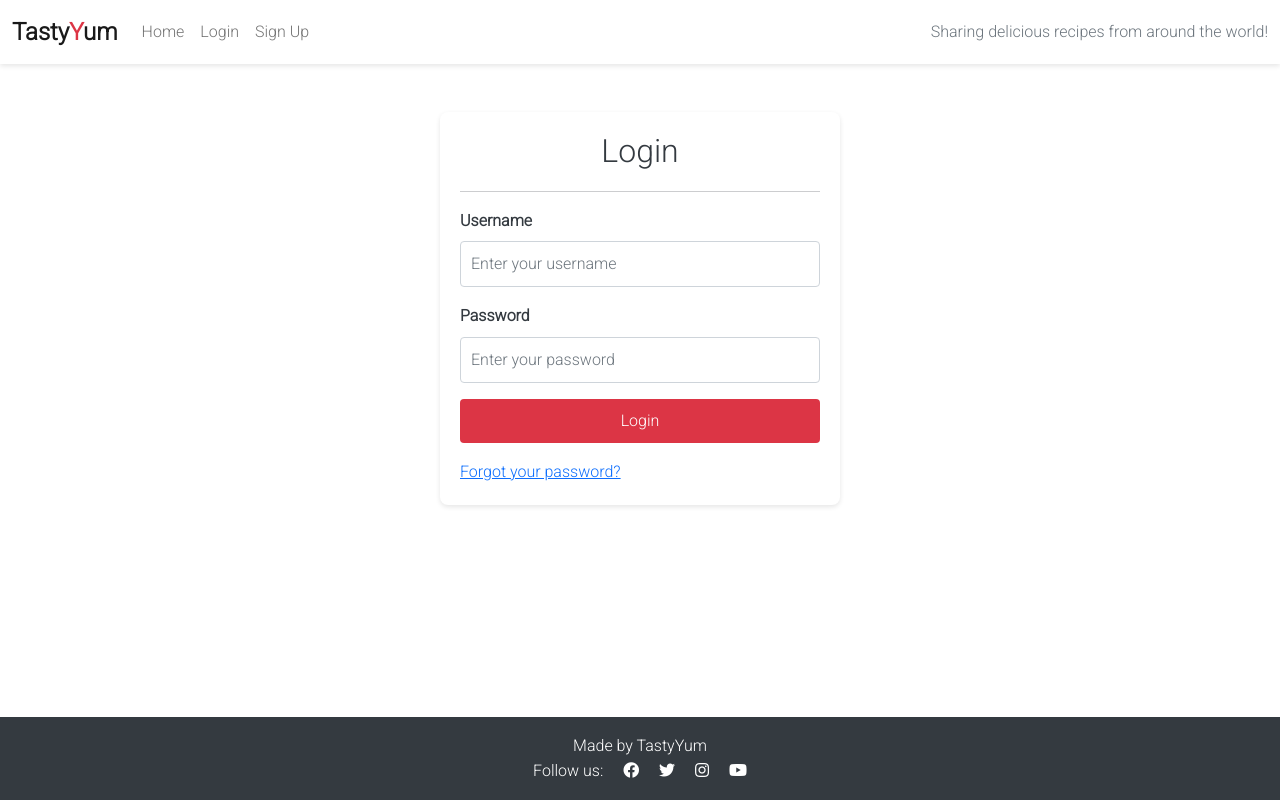
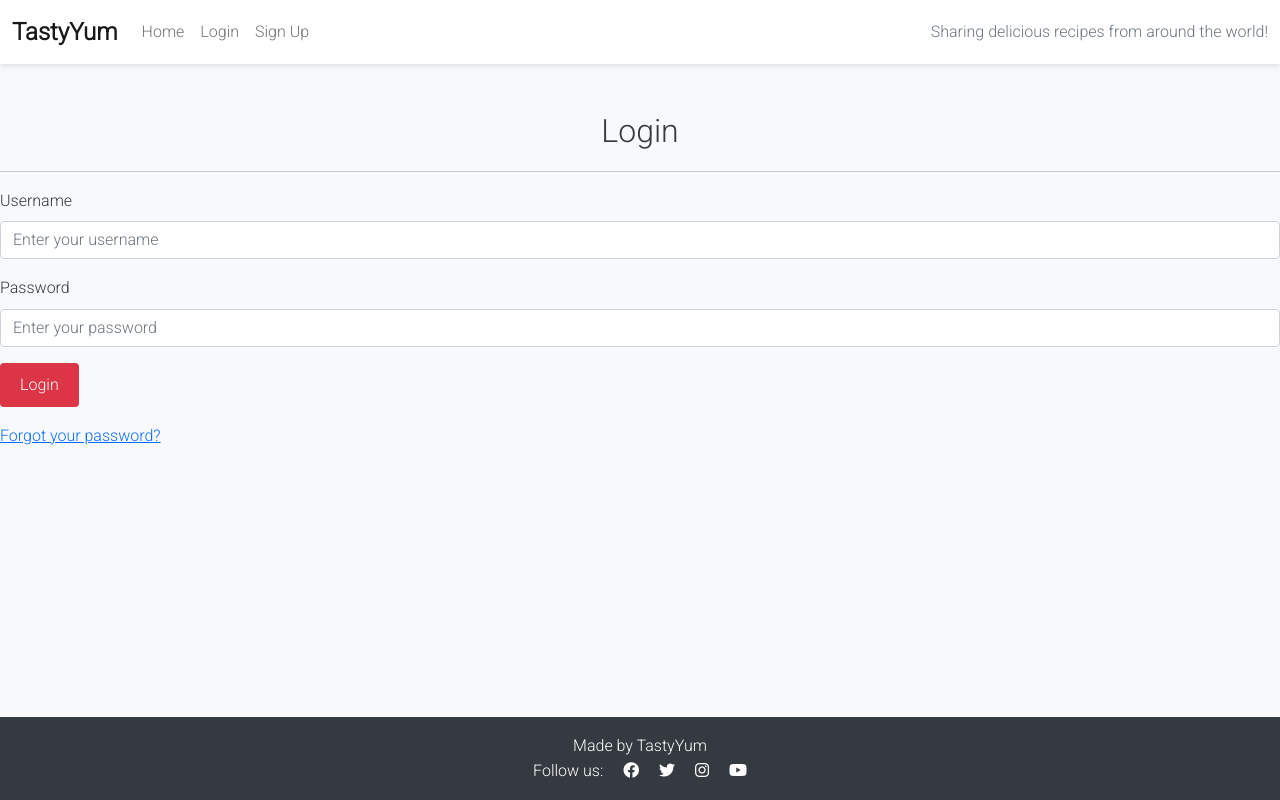
Before and after one commit to Taiwoogbonyomi/Food_Blog, a Django app: page /login/ in a window 1280 px wide. Run offline with Django 4.2, Linux system fonts and the light colour scheme; parts of the project's set-up code (start-up, migrations or seed data) failed here and were passed over.

Commit message:
Updated styling for app

```diff
--- a/foodblog/templates/foodblog/recipe_detail.html
+++ b/foodblog/templates/foodblog/recipe_detail.html
@@ -87,7 +87,7 @@
             <form action="{% url 'add_comment' recipe.pk %}" method="POST">
                 {% csrf_token %}
                 <div class="mb-3">
-                    <textarea name="content" class="form-control" rows="3" placeholder="Write your comment here..." required></textarea>
+                    <textarea name="content" class="form-control" rows="2" placeholder="Write your comment here..." required></textarea>
                 </div>
                 <button type="submit" class="btn btn-primary">Submit Comment</button>
             </form>
--- a/static/css/styles.css
+++ b/static/css/styles.css
@@ -1,59 +1,147 @@
-body, h1, h2, h3, h4, h5, h6, p {
+/* ============================
+   Global Reset & Defaults
+============================ */
+* {
     margin: 0;
     padding: 0;
-    list-style: none;
+    box-sizing: border-box;
 }
 
-/* General Body Styles */
 body {
     font-family: 'Roboto', sans-serif;
     line-height: 1.6;
     background-color: #f8f9fa;
     color: #343a40;
+    display: flex;
+    flex-direction: column;
+    min-height: 100vh;
 }
 
-/* Main Background Color */
-.main-bg {
-    background-color: #ffffff;
-}
-
-/* Heading Styles */
-h2 {
-    margin-bottom: 20px;
-    color: #343a40;
-    text-align: center;
-}
-
-/* Label Styles */
-label {
-    font-weight: bold;
-    color: #343a40;
-}
-
-/* Navigation Styles */
+/* ============================
+   Navigation Bar
+============================ */
 .navbar {
     background-color: #ffffff;
     box-shadow: 0 2px 5px rgba(0, 0, 0, 0.1);
 }
 
+.navbar-brand {
+    font-size: 1.5rem;
+    font-weight: bold;
+}
+
 .nav-link {
     color: #343a40;
+    transition: color 0.3s ease-in-out;
 }
 
 .nav-link:hover {
     color: #dc3545;
 }
 
-.brand {
-    font-size: 1.5rem;
+/* ============================
+   Main Content Container
+============================ */
+.container {
+    flex-grow: 1;
+    width: 100%;
+    max-width: 900px;  /* Slightly smaller for better readability */
+    margin: auto;
+    padding: 20px;
+    background-color: #ffffff;
+    border-radius: 8px;
+    box-shadow: 0 2px 5px rgba(0, 0, 0, 0.1);
+}
+
+/* ============================
+   Headings & Typography
+============================ */
+h1, h2, h3, h4, h5, h6 {
+    color: #343a40;
+}
+
+h2 {
+    margin-bottom: 20px;
+    text-align: center;
+}
+
+/* ============================
+   Buttons & Forms
+============================ */
+.btn-primary {
+    background-color: #dc3545;
+    border: none;
+    width: auto;
+    padding: 10px 20px;
+    transition: background-color 0.3s ease-in-out;
+    display: inline-block;
+}
+
+.btn-primary:hover {
+    background-color: #c82333;
+}
+
+input, textarea {
+    border: 1px solid #ced4da;
+    border-radius: 4px;
+    padding: 10px;
+    width: 100%;
+    margin-bottom: 15px;
+    transition: border-color 0.3s ease-in-out;
+}
+
+input:focus, textarea:focus {
+    border-color: #dc3545;
+    outline: none;
+}
+
+/* ============================
+   Comment Box
+============================ */
+.comment-form {
+    max-width: 600px;
+    margin: 0 auto;
+    padding: 20px;
+}
+
+.comment-form textarea {
+    width: 100%;
+    height: 120px;
+    resize: vertical;
+    max-width: 100%; /* Prevents it from stretching too wide */
+}
+
+.comment-form .btn {
+    width: auto;
+    display: block;
+    margin: 10px auto;
+    padding: 8px 20px;
+}
+
+/* ============================
+   Comments Section
+============================ */
+.comment {
+    padding: 10px;
+    border-bottom: 1px solid #dddddd;
+}
+
+.comment:last-child {
+    border-bottom: none;
+}
+
+.comment-author {
     font-weight: bold;
 }
 
-.red-o {
-    color: #dc3545;
+.comment-timestamp {
+    font-size: 0.9em;
+    color: #777777;
 }
 
-/* Card Styles */
+/* ============================
+   Recipe Card Styles
+============================ */
 .card {
     border: none;
     border-radius: 8px;
@@ -70,11 +158,6 @@ label {
     border-top-right-radius: 8px;
 }
 
-.row {
-    display: flex;
-    flex-wrap: wrap;
-}
-
 .card-body {
     flex-grow: 1;
     display: flex;
@@ -85,22 +168,13 @@ label {
     margin-top: auto;
 }
 
-/* Button Styles */
-.btn-primary {
-    background-color: #dc3545;
-    border: none;
-    width: 100%;
-    padding: 10px;
-    transition: background-color 0.3s;
-}
-
-.btn-primary:hover {
-    background-color: #c82333;
-}
-
-/* Pagination Styles */
+/* ============================
+   Pagination
+============================ */
 .pagination {
     margin-top: 20px;
+    padding-bottom: 40px; /* Extra space before footer */
+    text-align: center;
 }
 
 .page-item.active .page-link {
@@ -108,61 +182,16 @@ label {
     border-color: #dc3545;
 }
 
-
-/* Input and Form Styles */
-.container {
-    width: 100%;
-    margin: auto;
-    padding: 20px;
-    background-color: #ffffff;
-    border-radius: 8px;
-    box-shadow: 0 2px 5px rgba(0, 0, 0, 0.1);
-}
-
-input, textarea {
-    border: 1px solid #ced4da;
-    border-radius: 4px;
-    transition: border-color 0.3s;
-}
-
-/* Input Field Styles */
-input[type="text"],
-input[type="password"],
-input[type="email"] {
-    border: 1px solid #ced4da;
-    border-radius: 4px;
-    padding: 10px;
-    width: 100%;
-    margin-bottom: 15px;
-    transition: border-color 0.3s;
-}
-
-input:focus, textarea:focus {
-    border-color: #dc3545;
-    outline: none;
-}
-
-.login-container,
-.signup-container {
-    max-width: 400px;
-    margin: auto;
-    padding: 20px;
-    background-color: #ffffff;
-    border-radius: 8px;
-    box-shadow: 0 2px 5px rgba(0, 0, 0, 0.1);
-}
-
-
-/* Footer Styles */
-
+/* ============================
+   Footer
+============================ */
 .footer {
     background-color: #343a40;
     color: #ffffff;
     text-align: center;
     padding: 1rem 0;
-    position: relative;
-    bottom: 0;
     width: 100%;
+    margin-top: auto;
 }
 
 .footer a {
@@ -173,15 +202,30 @@ input:focus, textarea:focus {
     text-decoration: underline;
 }
 
-/* Responsive Styles */
+/* ============================
+   Responsive Design
+============================ */
 @media (max-width: 768px) {
     .navbar-brand {
         font-size: 1.2rem;
+    }
+
+    .container {
+        max-width: 95%;
+        padding: 15px;
+    }
+
+    .comment-form {
+        max-width: 100%;
     }
 }
 
 @media (max-width: 576px) {
     .container {
-        padding: 15px;
+        padding: 10px;
+    }
+
+    .comment-form {
+        padding: 10px;
     }
 }
```
